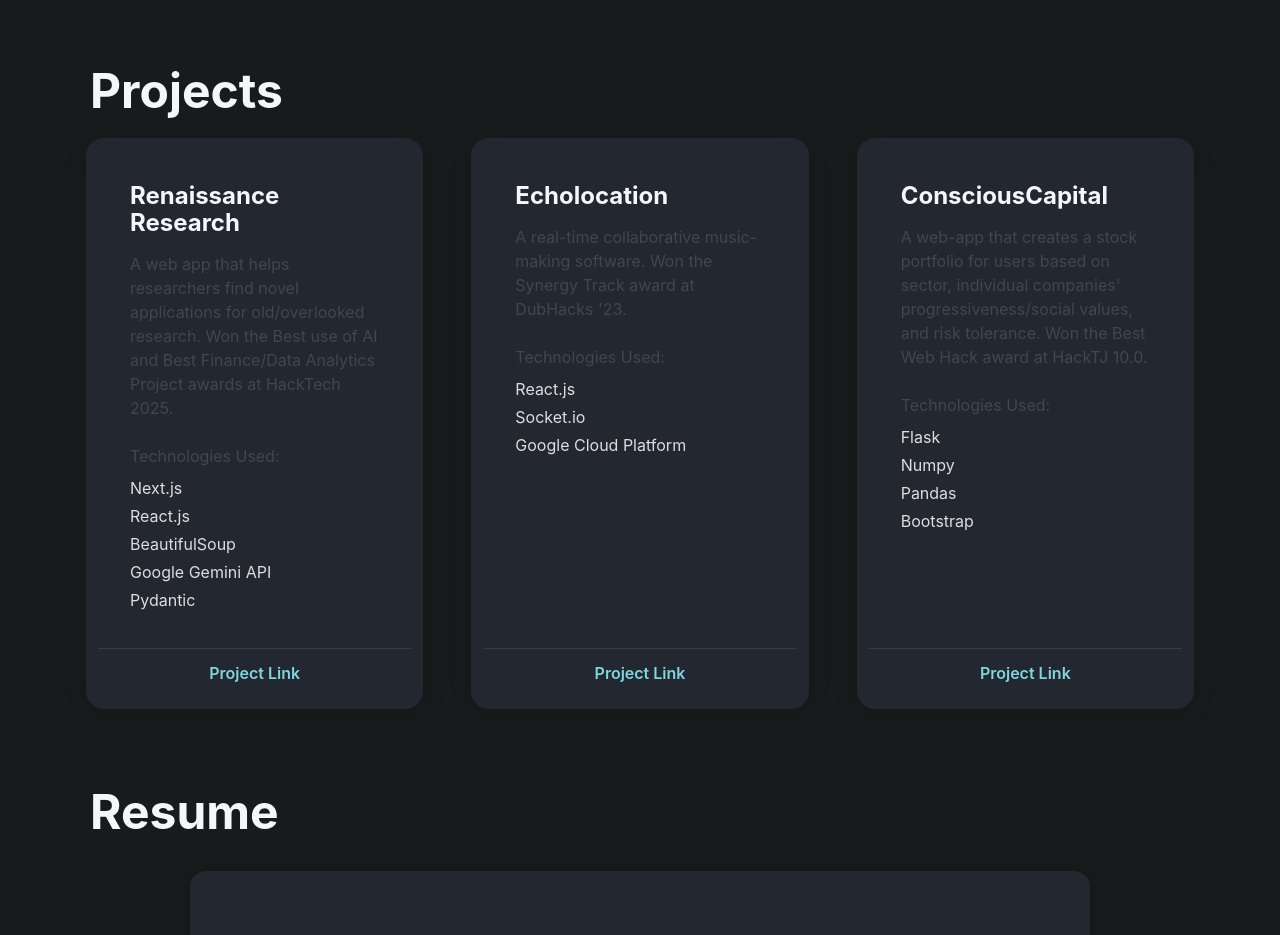
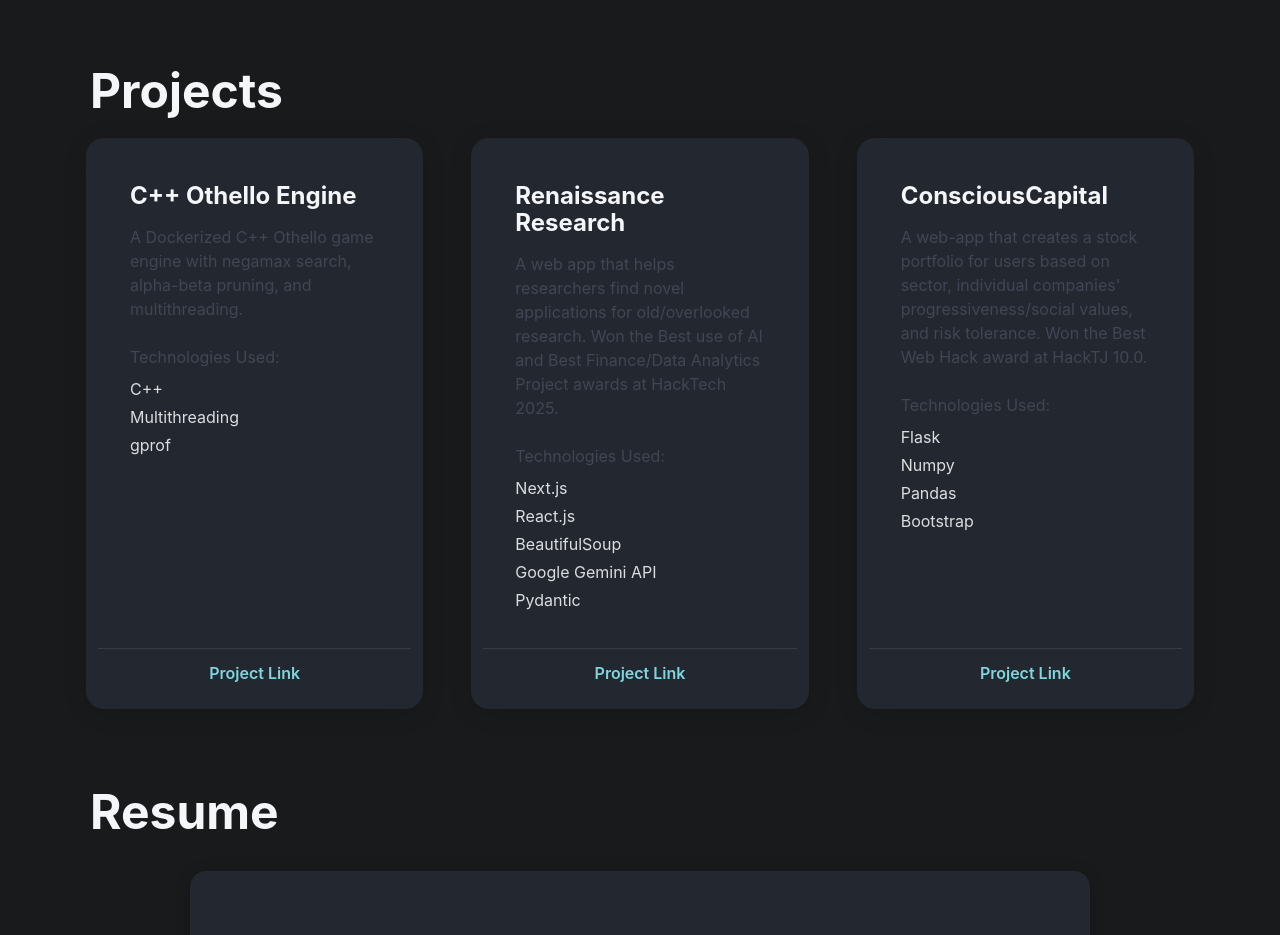
Before and after one commit to AlexXLi12/AlexXLi12.github.io, a React (Vite) app: page / in a window 1280 px wide. Shown: the part 1200-2135 px from the top of the page. Built offline with nearby package versions, Linux system fonts and the light colour scheme.

Commit message:
feat: update resume and add C++ Othello Engine project to Projects section

```diff
--- a/src/Projects.jsx
+++ b/src/Projects.jsx
@@ -4,16 +4,22 @@ const Projects = () => {
 			<h1 className="title is-1">Projects</h1>
 			<div className="columns">
 				<ProjectCard
+					title="C++ Othello Engine"
+					description="A Dockerized C++ Othello game engine with negamax search, alpha-beta pruning, and multithreading."
+					tech_used={["C++", "Multithreading", "gprof"]}
+					link="https://github.com/AlexXLi12/othello-engine-grpc"
+				/>
+				<ProjectCard
 					title="Renaissance Research"
 					description="A web app that helps researchers find novel applications for old/overlooked research. Won the Best use of AI and Best Finance/Data Analytics Project awards at HackTech 2025."
-					tech_used={["Next.js", "React.js", "BeautifulSoup", "Google Gemini API", "Pydantic"]}
+					tech_used={[
+						"Next.js",
+						"React.js",
+						"BeautifulSoup",
+						"Google Gemini API",
+						"Pydantic",
+					]}
 					link="https://renresearch.co"
-				/>
-				<ProjectCard
-					title="Echolocation"
-					description="A real-time collaborative music-making software. Won the Synergy Track award at DubHacks '23."
-					tech_used={["React.js", "Socket.io", "Google Cloud Platform"]}
-					link="https://github.com/TheYuch/Echolocation"
 				/>
 				<ProjectCard
 					title="ConsciousCapital"
```
Also changed, not shown: 1 other file (tests, documents, lock files or other folders).
